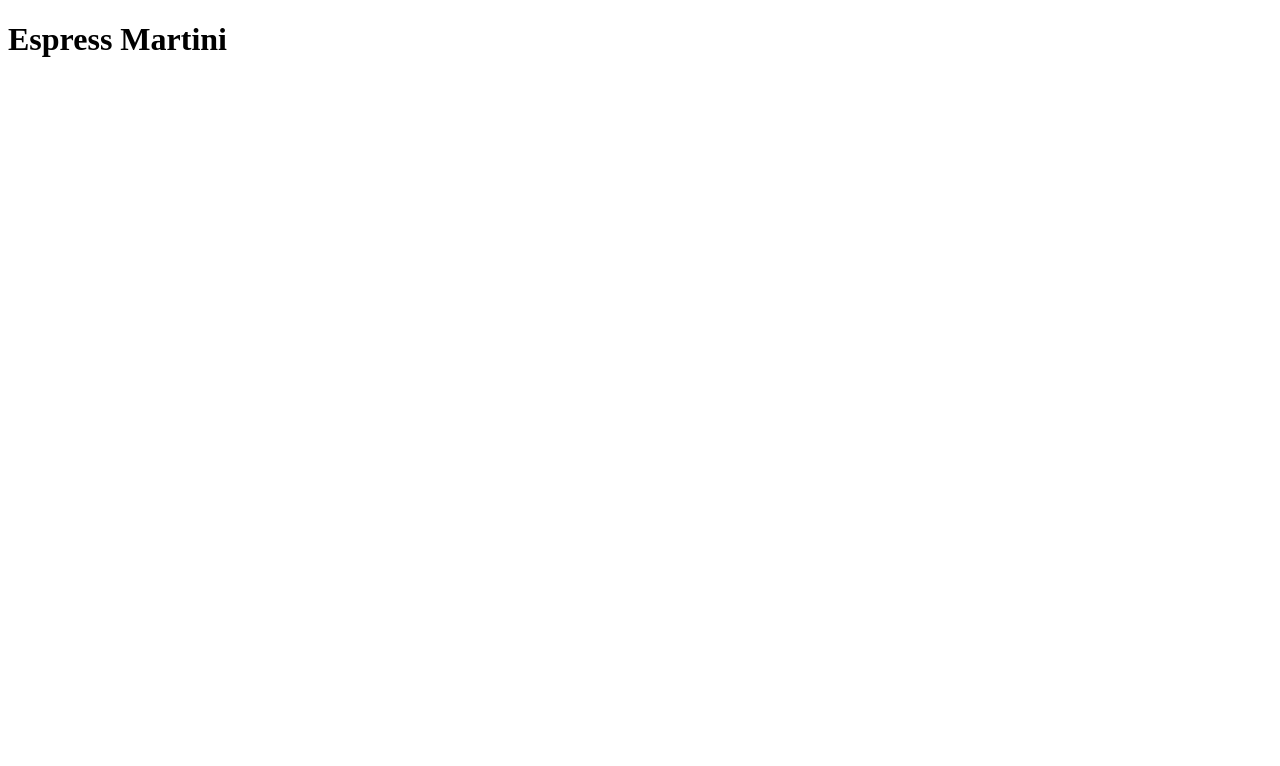
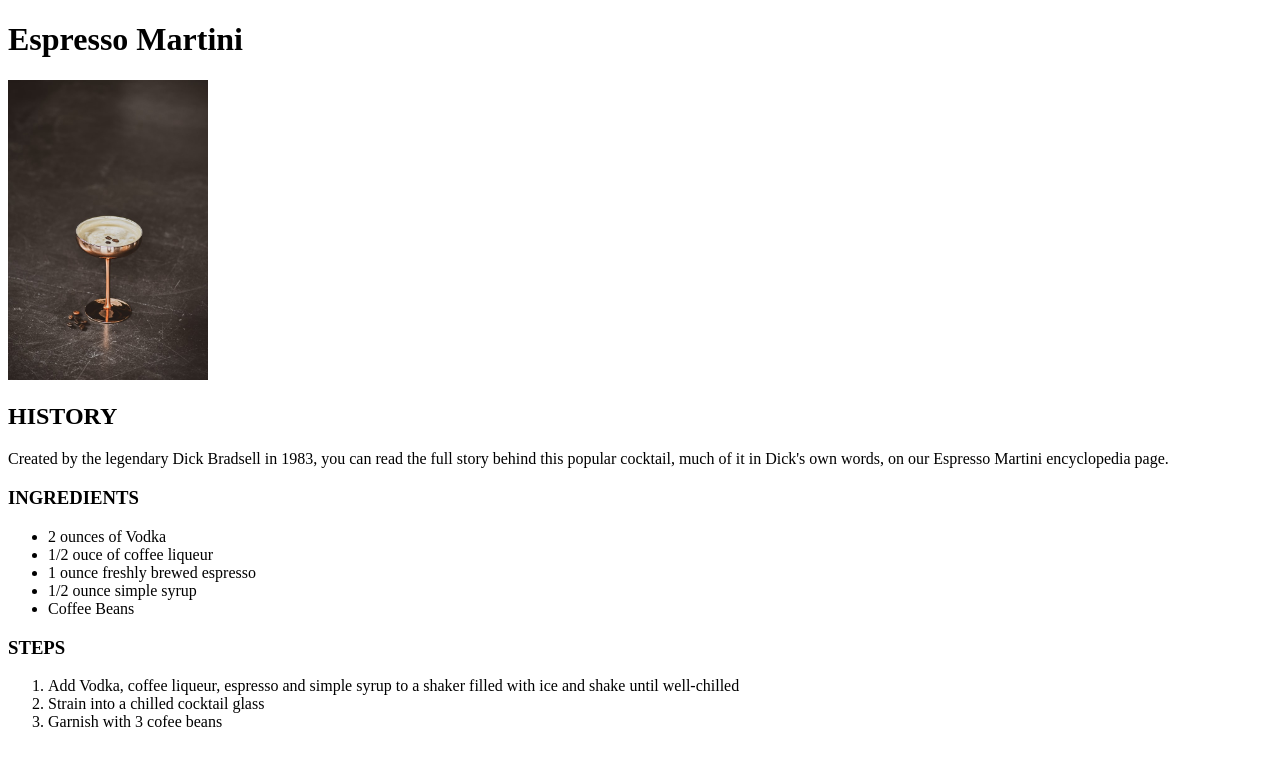
Before and after one commit to theoGuillon/odin-recipes, a plain HTML site: page recipes/espresso_martini.html in a window 1280 px wide. Drawn offline with Linux system fonts and the light colour scheme.

Commit message:
Complete Espresso M. page

```diff
--- a/recipes/espresso_martini.html
+++ b/recipes/espresso_martini.html
@@ -9,7 +9,29 @@
 </head>
 
 <body>
-    <h1>Espress Martini</h1>
+    <h1>Espresso Martini</h1>
+    <img src="img/espresso.jpg" alt="espresso martini" width="200px">
+    <h2>HISTORY</h2>
+    <p>Created by the legendary Dick Bradsell in 1983, you can read the full story behind this popular cocktail, much of
+        it in Dick's own words, on our Espresso Martini encyclopedia page.</p>
+
+    <h3>INGREDIENTS</h3>
+    <ul>
+        <li>2 ounces of Vodka</li>
+        <li>1/2 ouce of coffee liqueur</li>
+        <li>1 ounce freshly brewed espresso</li>
+        <li>1/2 ounce simple syrup</li>
+        <li>Coffee Beans</li>
+    </ul>
+
+    <h3>STEPS</h3>
+    <ol>
+        <li>Add Vodka, coffee liqueur, espresso and simple syrup to a shaker filled with ice and shake until
+            well-chilled</li>
+        <li>Strain into a chilled cocktail glass</li>
+        <li>Garnish with 3 cofee beans</li>
+    </ol>
+
 </body>
 
 </html>
```
Also changed, not shown: recipes/img/espresso.jpg (added), recipes/img/mimosa.jpg (added), recipes/img/mojito.jpg (added), 1 other file.
